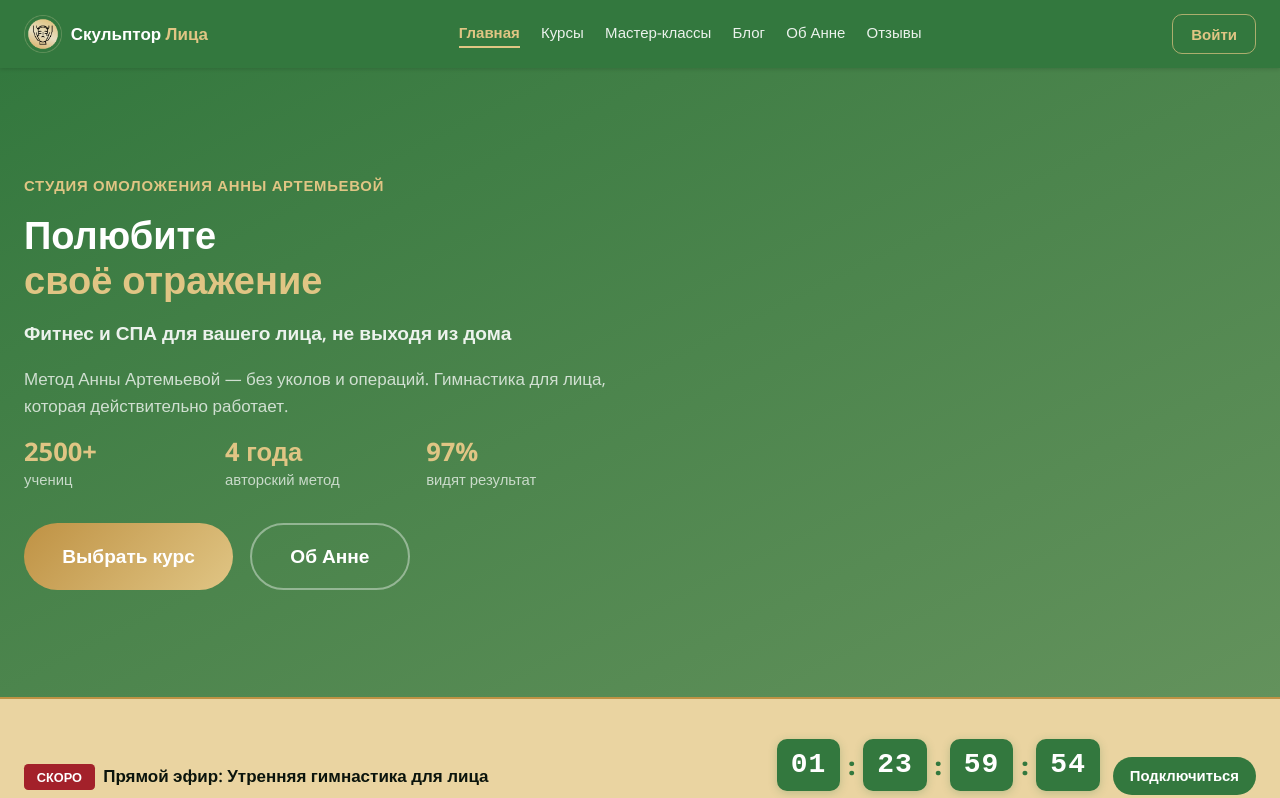
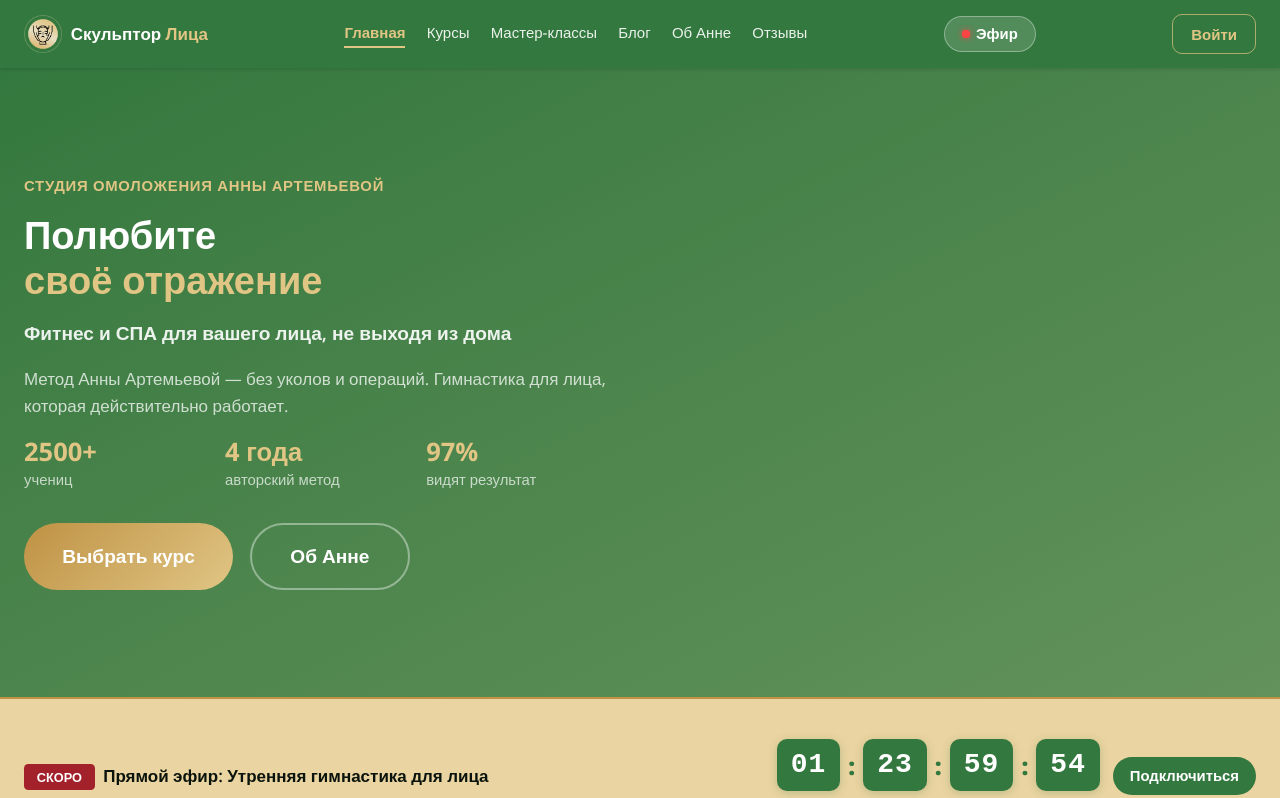
Before and after one commit to godes2020/web, a Next.js app in the folder skulptorlitsa/: page / in a window 1280 px wide. Shown: the top 798 px of the page. Built offline with nearby package versions, Linux system fonts and the light colour scheme.

Commit message:
feat: add live button to header, fix Подключиться link to /live

```diff
--- a/skulptorlitsa/app/page.tsx
+++ b/skulptorlitsa/app/page.tsx
@@ -106,7 +106,7 @@ export default function HomePage() {
               </div>
               <div className="flex flex-col sm:flex-row items-center gap-3">
                 <CountdownTimer targetDate={new Date(upcomingStream.startAt)} />
-                <Button href={`/streams/${upcomingStream.id}`} size="sm" style={{ color: '#ffffff' }}>Подключиться</Button>
+                <Button href="/live" size="sm" style={{ color: '#ffffff' }}>Подключиться</Button>
               </div>
             </div>
           </div>
--- a/skulptorlitsa/components/layout/Header.tsx
+++ b/skulptorlitsa/components/layout/Header.tsx
@@ -70,6 +70,13 @@ export default function Header() {
               </Link>
             ))}
           </nav>
+
+          {/* Live button — desktop */}
+          <Link href="/live" className="hidden md:flex items-center gap-1.5 no-underline hover:no-underline rounded-full px-4 py-1.5 font-semibold text-sm transition-all duration-200 flex-shrink-0"
+            style={{ background: 'rgba(255,255,255,0.15)', color: 'white', border: '1.5px solid rgba(255,255,255,0.35)' }}>
+            <span style={{ width: 8, height: 8, borderRadius: '50%', background: '#ff4444', display: 'inline-block', boxShadow: '0 0 6px #ff4444' }} />
+            Эфир
+          </Link>
 
           {/* Auth — desktop */}
           <div className="hidden md:flex items-center gap-3 flex-shrink-0">
@@ -144,6 +151,12 @@ export default function Header() {
                 {link.label}
               </Link>
             ))}
+            <Link href="/live" className="no-underline hover:no-underline flex items-center gap-2 rounded-lg transition-all duration-200"
+              style={{ color: 'rgba(255,255,255,0.9)', fontWeight: 500, fontSize: '16px', padding: '11px 12px' }}>
+              <span style={{ width: 8, height: 8, borderRadius: '50%', background: '#ff4444', display: 'inline-block', boxShadow: '0 0 6px #ff4444' }} />
+              Эфир
+            </Link>
+
             <div className="pt-3 mt-1 border-t" style={{ borderColor: 'rgba(255,255,255,0.15)' }}>
               {isAuthenticated ? (
                 <div className="flex items-center justify-between px-3">
```
